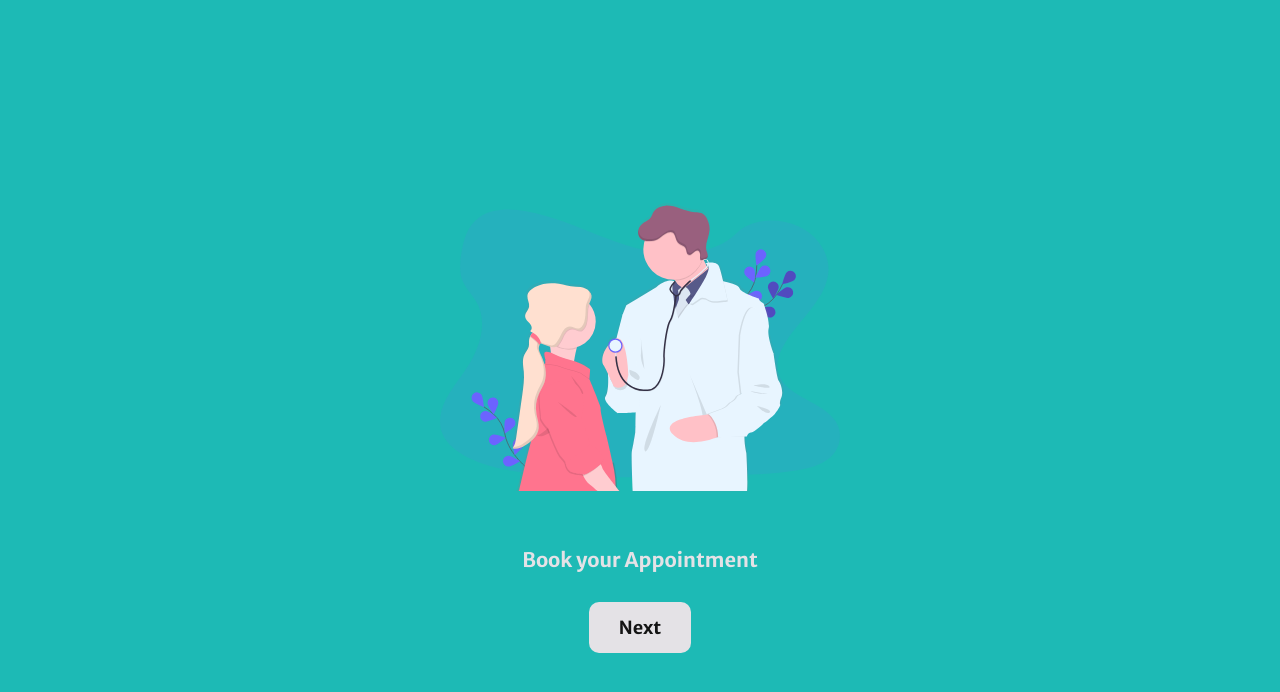
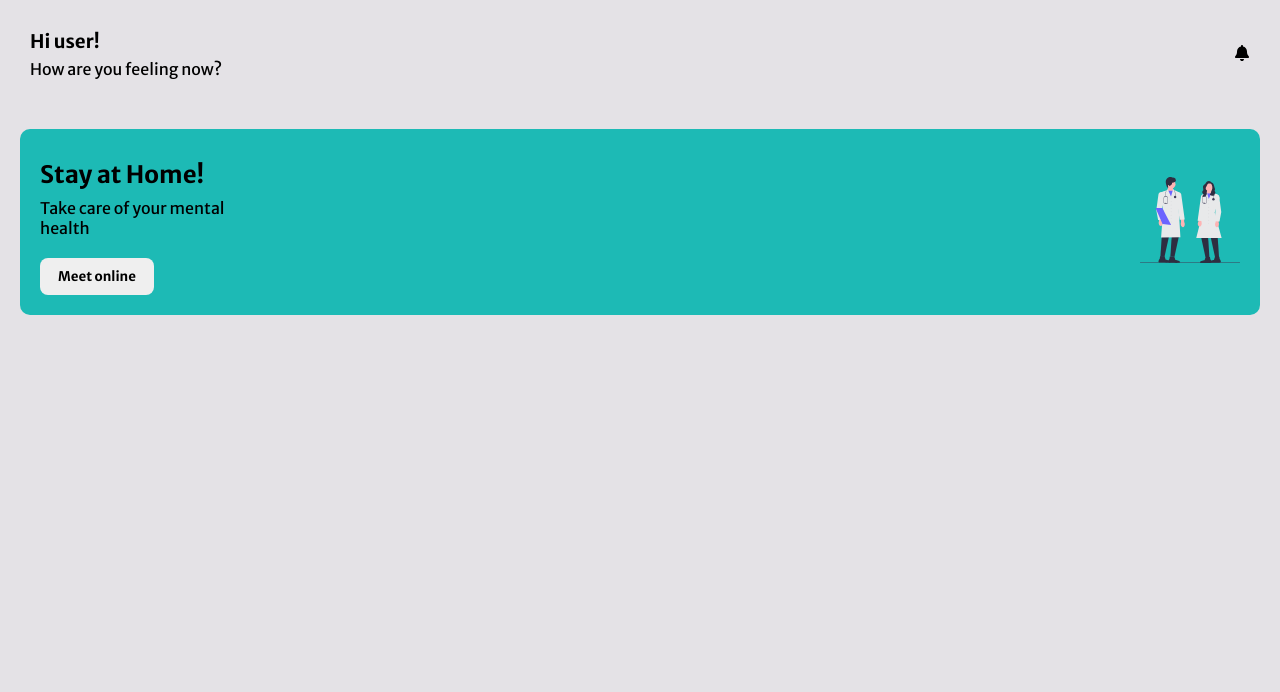
Before and after one commit to FedericaI7/appointment-app, a Next.js app: page /intro in a window 1280 px wide. Shown: the top 692 px of the page. Built offline with nearby package versions, Linux system fonts and the light colour scheme.

Commit message:
add/style: add nav and boxInfo with style

```diff
--- a/src/pages/intro/index.jsx
+++ b/src/pages/intro/index.jsx
@@ -4,9 +4,11 @@ import styles from "@/styles/Intro.module.scss";
 import Image from "next/image";
 import { useState } from "react";
 
+import { FaBell } from "react-icons/fa6";
+
 export default function intro() {
   const [imgNext, setImageNext] = useState(1);
-  const [isStartPage, setStartPage] = useState(false);
+  const [isStartPage, setStartPage] = useState(true);
 
   const onHandleBtnNext = () => {
     setImageNext((prev) => prev + 1);
@@ -24,8 +26,8 @@ export default function intro() {
       </Head>
 
       <main className={styles.main}>
-        {!isStartPage && (
-          <>
+        {/* {!isStartPage && (
+          <div className={styles.carousel}>
             <Image
               width={100}
               height={100}
@@ -40,10 +42,37 @@ export default function intro() {
             <button className={styles.btnNext} onClick={onHandleBtnNext}>
               Next
             </button>
-          </>
+          </div>
+        )} */}
+        {isStartPage && (
+          <div className={styles.userPage}>
+            <nav className={styles.nav}>
+              <div>
+                <h3>Hi user!</h3>
+                <p>How are you feeling now?</p>
+              </div>
+              <div>
+                <FaBell />
+              </div>
+            </nav>
+            <div className={styles.boxInfo}>
+              <div>
+                <h2>Stay at Home!</h2>
+                <p>Take care of your mental health</p>
+                <button>Meet online</button>
+              </div>
+              <div>
+                <Image
+                  src="/doctors.svg"
+                  width={100}
+                  height={100}
+                  alt="doctors"
+                />
+              </div>
+            </div>
+            {/* //---Our services--- */}
+          </div>
         )}
-
-        {isStartPage && <h1>Benvenuto nella pagina</h1>}
       </main>
     </>
   );
--- a/src/styles/Intro.module.scss
+++ b/src/styles/Intro.module.scss
@@ -1,4 +1,9 @@
 .main {
+  width: 100%;
+  height: 100vh;
+}
+
+.carousel {
   width: 100%;
   height: 100vh;
   display: flex;
@@ -33,3 +38,49 @@
     color: var(--violet-color);
   }
 }
+
+//startPage
+.userPage {
+  background-color: var(--grey-light-color);
+  height: 100%;
+  width: 100%;
+}
+
+.nav {
+  display: flex;
+  justify-content: space-between;
+  align-items: center;
+  padding: 30px;
+
+  p {
+    padding-top: 6px;
+  }
+}
+
+.boxInfo {
+  background-color: var(--turquoise-color);
+  display: flex;
+  justify-content: space-between;
+  align-items: center;
+  padding: 20px;
+  margin: 20px;
+  border-radius: 10px;
+
+  h2 {
+    padding-top: 10px;
+  }
+
+  p {
+    padding-top: 8px;
+    width: 200px;
+  }
+
+  button {
+    margin-top: 20px;
+    cursor: pointer;
+    border: none;
+    padding: 10px 18px;
+    border-radius: 8px;
+    font-weight: bold;
+  }
+}
--- a/src/styles/globals.css
+++ b/src/styles/globals.css
@@ -18,7 +18,7 @@ a {
   --white-color: #e4e2e6;
   --turquoise-light-color: #a8dcd9;
   --turquoise-color: #1dbab5;
-  --gren-yellow-color: #bdd358;
+  --green-yellow-color: #bdd358;
   --yellow-color: #e5e059;
   --grey-light-color: #e4e2e6;
   --black-color: rgb(20, 20, 20);
```
Also changed, not shown: public/doctors.svg (added).
